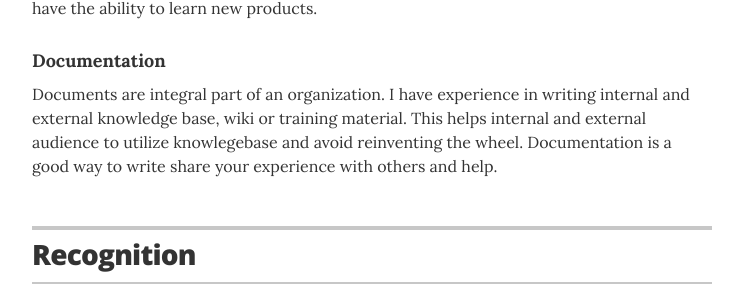
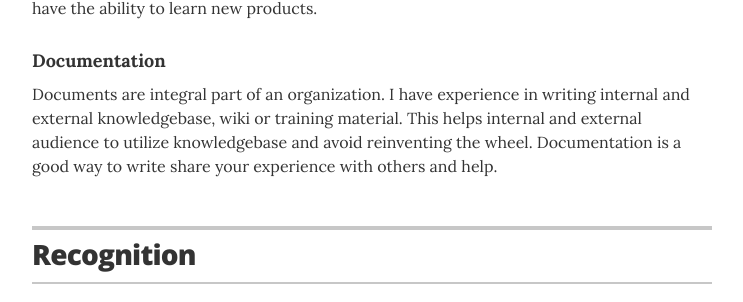
Before and after one commit to nitinkushwah/nitinkushwah.github.io, a Jekyll site: the page built from index.html, in a window 1280 px wide and 900 px high, scrolled down 2708 px. Shown: the part 176-478 px from the top of the window, without its empty margins (268-1011 px from the left). Built offline with Jekyll 4.4.1, drawn with Linux system fonts in a browser that asks for light colours.

Commit message:
Update skills.yml

```diff
--- a/_data/skills.yml
+++ b/_data/skills.yml
@@ -9,4 +9,4 @@
 
 # Digital content development and creation
 - skill: Documentation
-  description: Documents are integral part of an organization. I have experience in writing internal and external knowledge base, wiki or training material. This helps internal and external audience to utilize knowlegebase and avoid reinventing the wheel. Documentation is a good way to write share your experience with others and help.
+  description: Documents are integral part of an organization. I have experience in writing internal and external knowledgebase, wiki or training material. This helps internal and external audience to utilize knowledgebase and avoid reinventing the wheel. Documentation is a good way to write share your experience with others and help.
```
